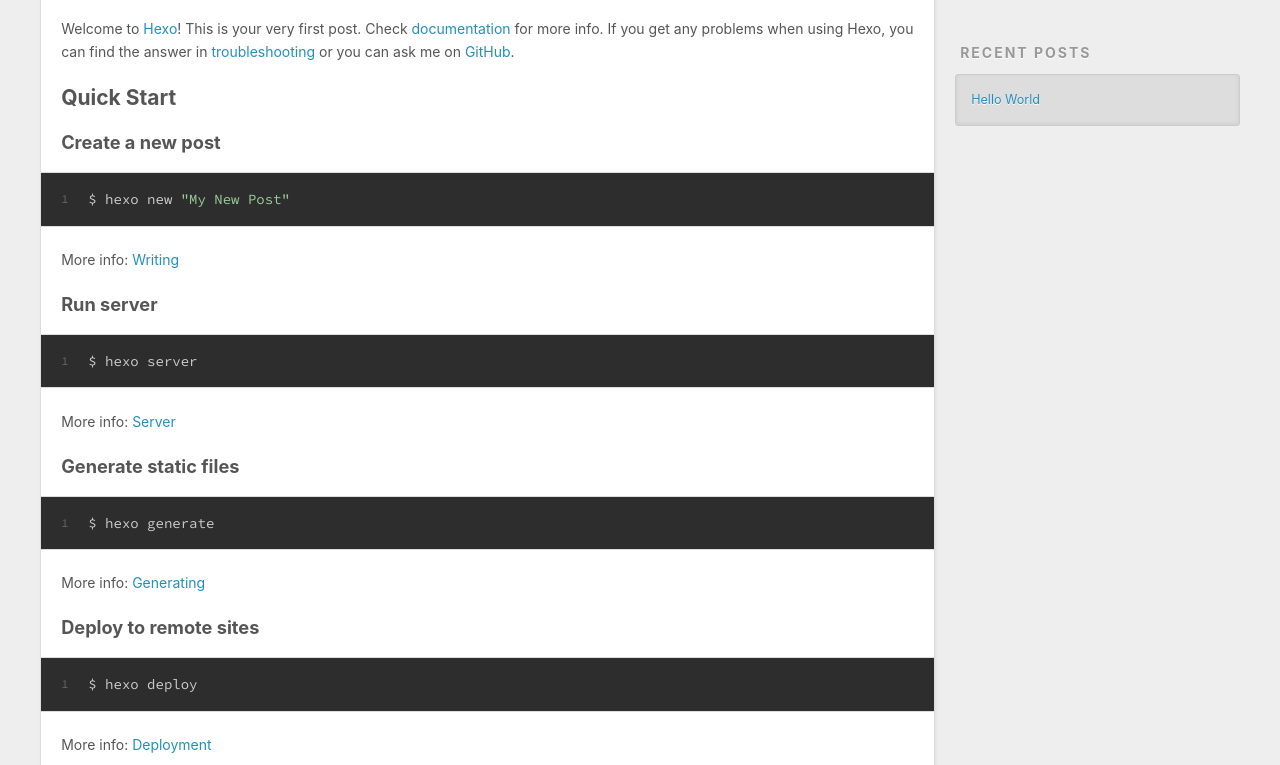
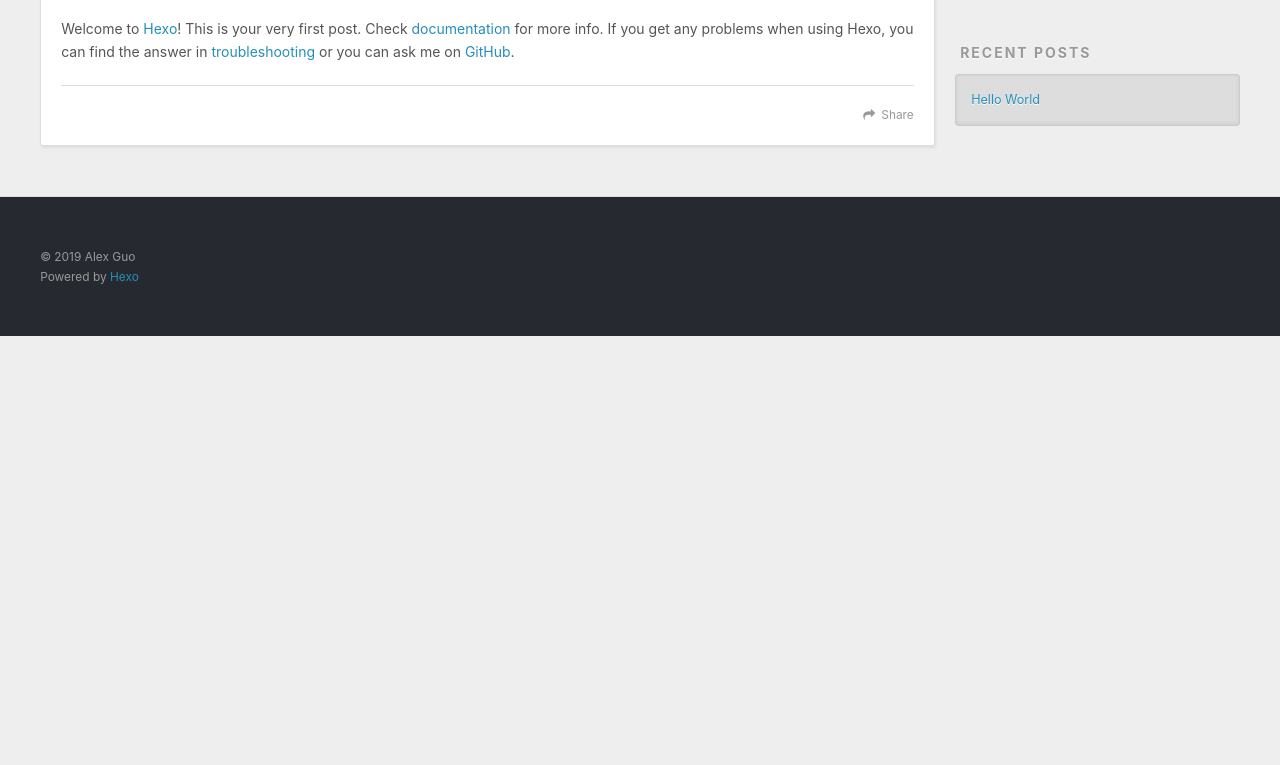
Before and after one commit to Guo2190/guo2190.github.io, a plain HTML site: page index.html in a window 1280 px wide. Shown: the part 435-1200 px from the top of the page. After the commit the page ends 800 px from the top, so only its background shows below. Drawn offline with nearby package versions, Linux system fonts and the light colour scheme.

Commit message:
Site updated: 2019-05-17 14:19:36

```diff
--- a/index.html
+++ b/index.html
@@ -85,19 +85,11 @@
     <div class="article-entry" itemprop="articleBody">
 
         <p>Welcome to <a href="https://hexo.io/" target="_blank" rel="noopener">Hexo</a>! This is your very first post. Check <a href="https://hexo.io/docs/" target="_blank" rel="noopener">documentation</a> for more info. If you get any problems when using Hexo, you can find the answer in <a href="https://hexo.io/docs/troubleshooting.html" target="_blank" rel="noopener">troubleshooting</a> or you can ask me on <a href="https://github.com/hexojs/hexo/issues" target="_blank" rel="noopener">GitHub</a>.</p>
-<h2 id="Quick-Start"><a href="#Quick-Start" class="headerlink" title="Quick Start"></a>Quick Start</h2><h3 id="Create-a-new-post"><a href="#Create-a-new-post" class="headerlink" title="Create a new post"></a>Create a new post</h3><figure class="highlight bash"><table><tr><td class="gutter"><pre><span class="line">1</span><br></pre></td><td class="code"><pre><span class="line">$ hexo new <span class="string">"My New Post"</span></span><br></pre></td></tr></table></figure>
-<p>More info: <a href="https://hexo.io/docs/writing.html" target="_blank" rel="noopener">Writing</a></p>
-<h3 id="Run-server"><a href="#Run-server" class="headerlink" title="Run server"></a>Run server</h3><figure class="highlight bash"><table><tr><td class="gutter"><pre><span class="line">1</span><br></pre></td><td class="code"><pre><span class="line">$ hexo server</span><br></pre></td></tr></table></figure>
-<p>More info: <a href="https://hexo.io/docs/server.html" target="_blank" rel="noopener">Server</a></p>
-<h3 id="Generate-static-files"><a href="#Generate-static-files" class="headerlink" title="Generate static files"></a>Generate static files</h3><figure class="highlight bash"><table><tr><td class="gutter"><pre><span class="line">1</span><br></pre></td><td class="code"><pre><span class="line">$ hexo generate</span><br></pre></td></tr></table></figure>
-<p>More info: <a href="https://hexo.io/docs/generating.html" target="_blank" rel="noopener">Generating</a></p>
-<h3 id="Deploy-to-remote-sites"><a href="#Deploy-to-remote-sites" class="headerlink" title="Deploy to remote sites"></a>Deploy to remote sites</h3><figure class="highlight bash"><table><tr><td class="gutter"><pre><span class="line">1</span><br></pre></td><td class="code"><pre><span class="line">$ hexo deploy</span><br></pre></td></tr></table></figure>
-<p>More info: <a href="https://hexo.io/docs/deployment.html" target="_blank" rel="noopener">Deployment</a></p>
 
 
     </div>
     <footer class="article-footer">
-      <a data-url="http://yoursite.com/2019/05/17/hello-world/" data-id="cjvrp02yb0000h6lfk95zyfah" class="article-share-link">Share</a>
+      <a data-url="http://yoursite.com/2019/05/17/hello-world/" data-id="cjvrp0l640000i7lfnl92n6hr" class="article-share-link">Share</a>
 
 
     </footer>
```
Also changed, not shown: 2019/05/17/hello-world/index.html (+5 -13 lines).
